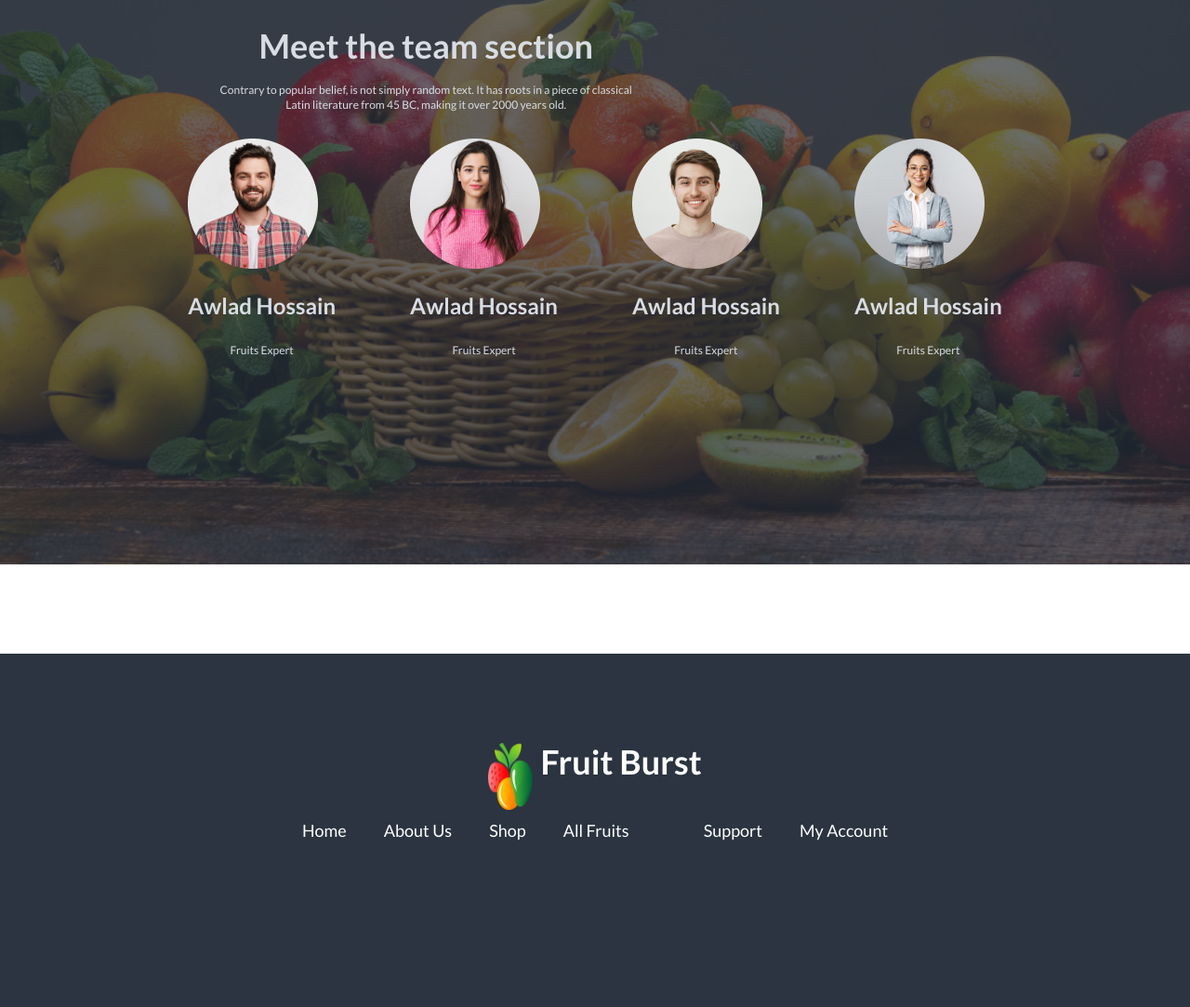
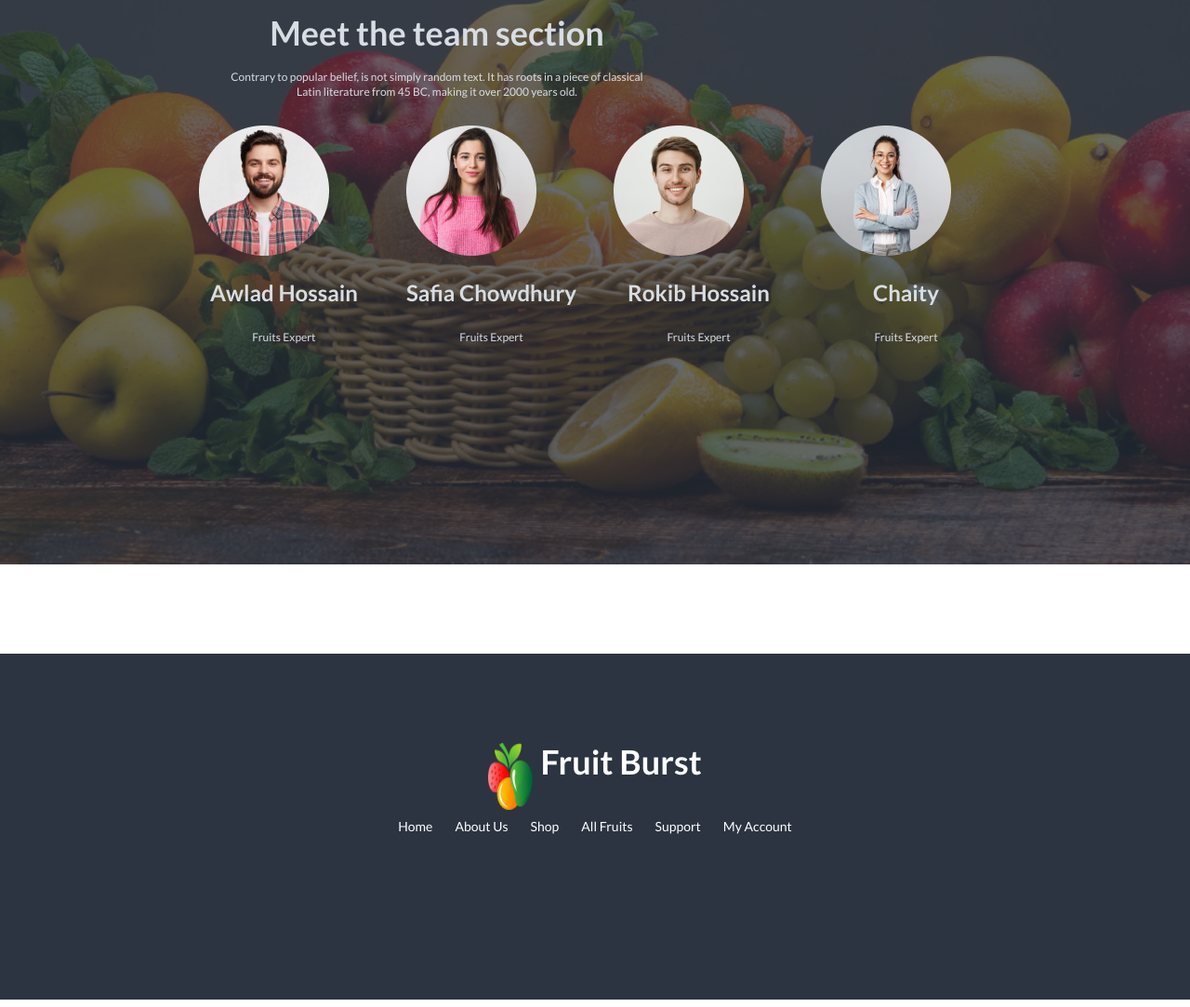
Before and after one commit to nasirnahid8646/food-website, a plain HTML site: page index.html in a window 1280 px wide. Shown: the part 1791-2874 px from the top of the page at 93% size. Drawn offline with nearby package versions, Linux system fonts and the light colour scheme.

Commit message:
footer edited

```diff
--- a/index.html
+++ b/index.html
@@ -156,21 +156,25 @@
                     <h1 class="mb-5 text-4xl font-bold">Meet the team section</h1>
                     <p class="mb-7 text-xs">Contrary to popular belief, is not simply random text. It has roots in a piece of classical <br> Latin literature from 45 BC, making it over 2000 years old.</p>
                     </div>
-                    <div class="flex gap-20">
-                        <div><img src="images/member1.png" alt="">
+                    <div class="grid gap-10 grid-cols-1 md:grid-cols-2 lg:grid-cols-4 mb-7">
+                        <div class="">
+                            <img src="images/member1.png" alt="">
                             <h6 class="text-2xl font-bold my-6">Awlad Hossain</h6>
                             <p class="text-xs">Fruits Expert</p>
                         </div>
-                        <div><img src="images/member2.png" alt="">
-                            <h6 class="text-2xl font-bold my-6">Awlad Hossain</h6>
+                        <div>
+                            <img src="images/member2.png" alt="">
+                            <h6 class="text-2xl font-bold my-6">Safia Chowdhury</h6>
                             <p class="text-xs">Fruits Expert</p>
                         </div>
-                        <div><img src="images/member3.png" alt="">
-                            <h6 class="text-2xl font-bold my-6">Awlad Hossain</h6>
+                        <div>
+                            <img src="images/member3.png" alt="">
+                            <h6 class="text-2xl font-bold my-6">Rokib Hossain</h6>
                             <p class="text-xs">Fruits Expert</p>
                         </div>
-                        <div><img src="images/member4.png" alt="">
-                            <h6 class="text-2xl font-bold my-6">Awlad Hossain</h6>
+                        <div>
+                            <img src="images/member4.png" alt="">
+                            <h6 class="text-2xl font-bold my-6">Chaity</h6>
                             <p class="text-xs">Fruits Expert</p>
                         </div>
                     </div>
@@ -185,16 +189,15 @@
                 <img class="w-8 lg:w-12" src="images/logo.png" alt="">
                 <h3 class="text-4xl font-bold mb-8">Fruit Burst</h3>
             </div>
-            <div class="flex flex-col md:text-lg md:font-medium sm:flex-row gap-6 sm:gap-10">
-            <div class=" flex gap-6 sm:gap-10">
+            <div class="gap-6 flex flex-col sm:flex-cols-3 md:flex-cols-4 sm:gap-10">
+            <div class=" flex gap-6">
                 <a class="link link-hover">Home</a>
                 <a class="link link-hover">About Us</a>
                 <a class="link link-hover">Shop</a>
                 <a class="link link-hover">All Fruits</a>
-            </div>
-            <div class=" flex gap-6 sm:gap-10"></div>
                 <a class="link link-hover">Support</a>
                 <a class="link link-hover">My Account</a>
+            </div>
             </div>
         </div>
     </footer>
```
